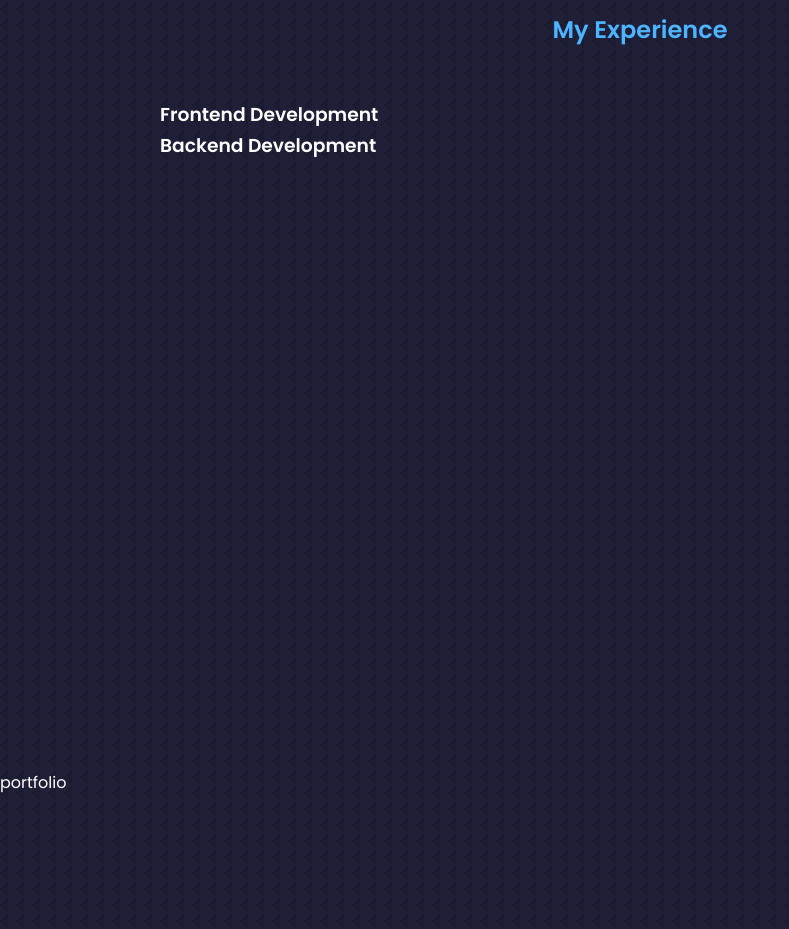
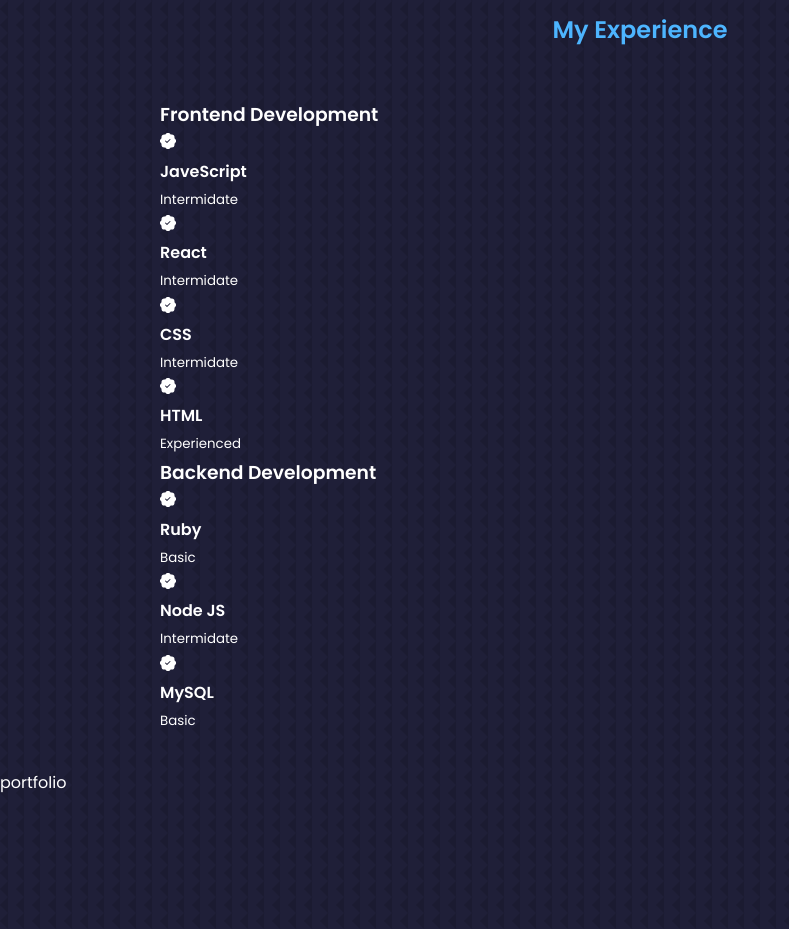
Before and after one commit to taine-rasmussen/portfoliov1, a React (Create React App) app: page / in a window 1280 px wide. Shown: the part 1887-2816 px from the top of the page, without its empty margins (0-789 px from the left). Built offline with nearby package versions, Linux system fonts and the light colour scheme.

Commit message:
set up front and backend experineces

```diff
--- a/src/Components/Experience/Experience.js
+++ b/src/Components/Experience/Experience.js
@@ -1,12 +1,28 @@
 import React, { useContext } from 'react'
 import './Experience.css'
 import { ActiveNavContext } from '../../ActiveNavContext'
+import { BsPatchCheckFill } from 'react-icons/bs'
 
 
 const Experience = () => {
   const {
     setActiveNav
   } = useContext(ActiveNavContext)
+
+  const frontEnd = [
+    { language: 'JaveScript', experience: 'Intermidate' },
+    { language: 'React', experience: 'Intermidate' },
+    { language: 'CSS', experience: 'Intermidate' },
+    { language: 'HTML', experience: 'Experienced' },
+  ]
+
+  const backEnd = [
+    { language: 'Ruby', experience: 'Basic' },
+    { language: 'Node JS', experience: 'Intermidate' },
+    { language: 'MySQL', experience: 'Basic' },
+  ]
+
+
   return (
     <section
       id='experience'
@@ -19,13 +35,29 @@ const Experience = () => {
         <div className='experience_frontend'>
           <h3>Frontend Development</h3>
           <div className='experience_content'>
-
+            {frontEnd.map((info) => {
+              return (
+                <article className='experience_details'>
+                  <BsPatchCheckFill />
+                  <h4>{info.language}</h4>
+                  <small>{info.experience}</small>
+                </article>
+              )
+            })}
           </div>
         </div>
         <div className='experience_backend'>
           <h3>Backend Development</h3>
           <div className='experience_content'>
-
+            {backEnd.map((info) => {
+              return (
+                <article className='experience_details'>
+                  <BsPatchCheckFill />
+                  <h4>{info.language}</h4>
+                  <small>{info.experience}</small>
+                </article>
+              )
+            })}
           </div>
         </div>
       </div>
```
